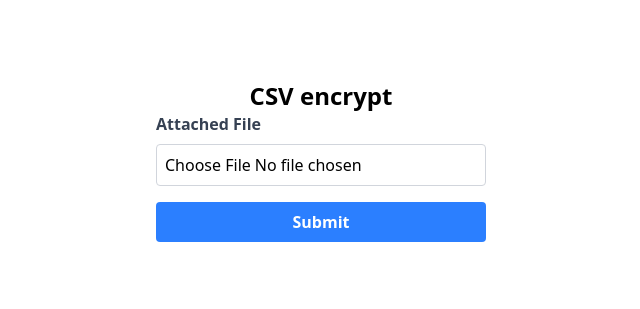
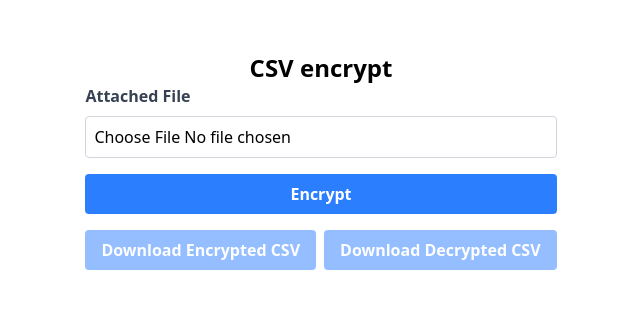
Before and after one commit to tohhiro/web-crypto-api-dev, a Next.js app: page / in a window 1280 px wide. Shown: the part 239-548 px from the top of the page, without its empty margins (319-959 px from the left). Built offline with nearby package versions, Linux system fonts and the light colour scheme.

Commit message:
ボタンのスタイルと挙動を修正

```diff
--- a/app/components/Button/index.tsx
+++ b/app/components/Button/index.tsx
@@ -14,8 +14,11 @@ export const Button: FC<Props> = ({
   return (
     <button
       {...rest}
-      className={`bg-blue-500 text-white font-bold py-2 px-4 rounded hover:bg-blue-700  ${
-        disabled ? "opacity-50 cursor-not-allowed" : " cursor-pointer"
+      disabled={disabled}
+      className={`bg-blue-500 text-white font-bold py-2 px-4 rounded  ${
+        disabled
+          ? "opacity-50 cursor-not-allowed"
+          : "cursor-pointer hover:bg-blue-700"
       }`}
       type={type}
     >
--- a/app/components/Form/hooks/useSendPublicKeyAndCsv/index.ts
+++ b/app/components/Form/hooks/useSendPublicKeyAndCsv/index.ts
@@ -13,15 +13,18 @@ export const useSendPublicKeyAndCsv = () => {
     }
 
     const formData = new FormData();
+
     formData.append("file", file);
 
     const exportedPublicKey = await crypto.subtle.exportKey(
       "spki",
       keyPair.publicKey
     );
+
     const base64PublicKey = btoa(
       String.fromCharCode(...new Uint8Array(exportedPublicKey))
     );
+
     formData.append("publicKey", base64PublicKey);
 
     const result = await fetch("/api/send", {
--- a/app/components/Form/index.tsx
+++ b/app/components/Form/index.tsx
@@ -30,7 +30,7 @@ export const Form = () => {
   const {
     handleSubmit,
     control,
-    formState: { isSubmitting, errors },
+    formState: { isSubmitting, isSubmitted, errors },
   } = useForm<Props>({
     resolver: zodResolver(validationSchema),
   });
@@ -66,8 +66,8 @@ export const Form = () => {
   };
 
   // 復号処理したCSVのダウンロード
-  const handleDownloadDecrypted = async () => {
-    await decrypt({
+  const handleDownloadDecrypted = () => {
+    decrypt({
       encryptedData,
       keyPair,
     });
@@ -105,9 +105,9 @@ export const Form = () => {
           </>
         )}
       />
-      <Button label="Submit" type="submit" disabled={isSubmitting} />
-      {encryptedData && (
-        <>
+      <Button label="Encrypt" type="submit" disabled={isSubmitting} />
+      {isSubmitted && encryptedData ? (
+        <div className="flex gap-2">
           <Button
             label="Download Encrypted CSV"
             onClick={handleDownloadEncrypted}
@@ -116,7 +116,12 @@ export const Form = () => {
             label="Download Decrypted CSV"
             onClick={handleDownloadDecrypted}
           />
-        </>
+        </div>
+      ) : (
+        <div className="flex gap-2">
+          <Button label="Download Encrypted CSV" disabled />
+          <Button label="Download Decrypted CSV" disabled />
+        </div>
       )}
     </form>
   );
```
Also changed, not shown: 1 other file (tests, documents, lock files or other folders).
